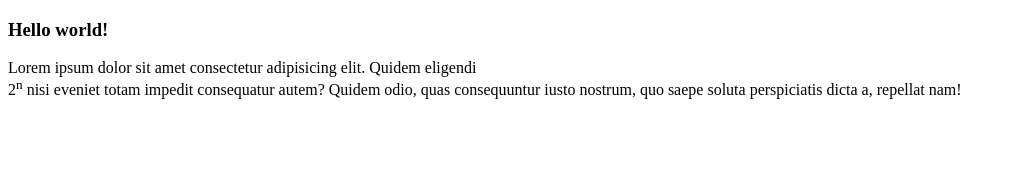
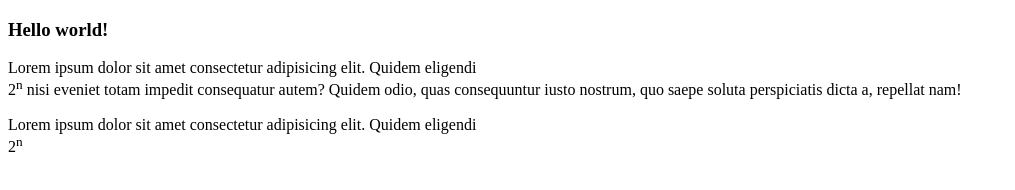
Before and after one commit to Taiwothegreat/myFirstPro, a plain HTML site: page index.html in a window 1280 px wide. Shown: the whole page, without its empty margins (0-1015 px from the left). Drawn offline with Linux system fonts and the light colour scheme.

Commit message:
added more content

```diff
--- a/index.html
+++ b/index.html
@@ -7,6 +7,7 @@
 </head>
 <body>
     <h3>Hello world!</h3>
-    <p>Lorem ipsum dolor sit amet consectetur adipisicing elit. Quidem eligendi <br> 2<sup>n</sup> nisi eveniet totam impedit consequatur autem? Quidem odio, quas consequuntur iusto nostrum, quo saepe soluta perspiciatis dicta a, repellat nam!</p>
+    <p>Lorem ipsum dolor sit amet consectetur adipisicing elit. Quidem eligendi <br> 2<sup>n</sup> nisi eveniet totam impedit consequatur autem? Quidem odio, quas consequuntur iusto nostrum, quo saepe soluta perspiciatis dicta a, repellat nam!
+        <p>Lorem ipsum dolor sit amet consectetur adipisicing elit. Quidem eligendi <br> 2<sup>n</sup></p></p>
 </body>
 </html>
```
